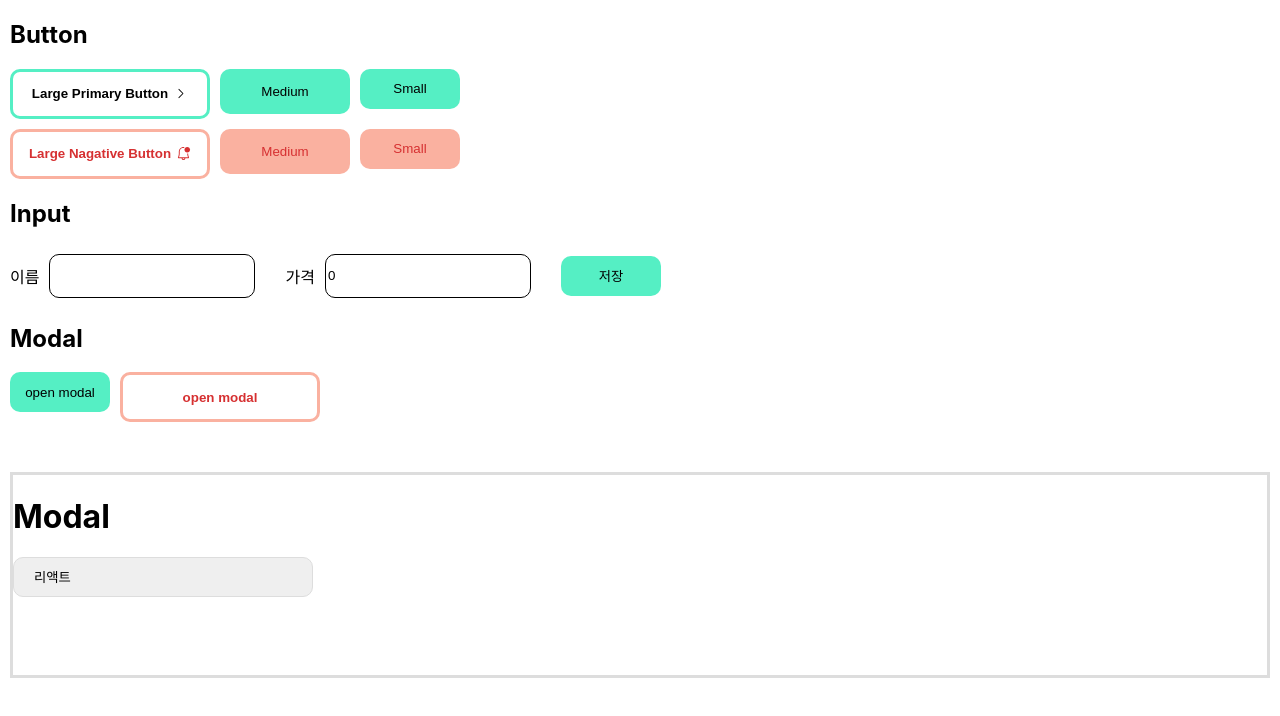
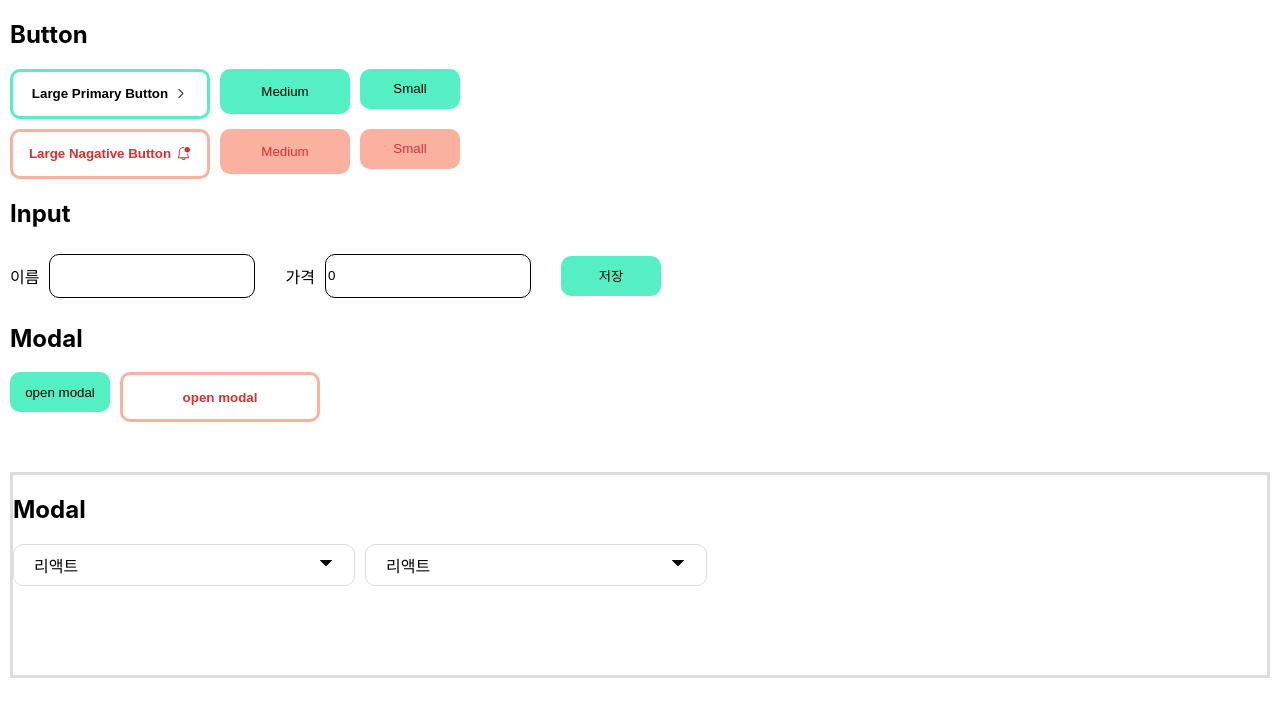
Before and after one commit to jwc406/assignment_Lv3, a React (Create React App) app: page / in a window 1280 px wide. Shown: the top 716 px of the page. Built offline with nearby package versions, Linux system fonts and the light colour scheme.

Commit message:
select 진행중

```diff
--- a/src/components/Select.jsx
+++ b/src/components/Select.jsx
@@ -1,9 +1,11 @@
-import React from "react";
+import React, { useState, useEffect, useRef } from "react";
 import { styled } from "styled-components";
-
 import { VscTriangleDown } from "react-icons/vsc";
 
-export default function Select() {
+export default function Select({ id, selectedOption, onOptionChange }) {
+  const [isOpen, setIsOpen] = useState(false);
+  const dropdownRef = useRef(null);
+
   const options = [
     { value: "react", name: "리액트" },
     { value: "Java", name: "자바" },
@@ -11,34 +13,92 @@ export default function Select() {
     { value: "reactNative", name: "리액트네이티브" },
   ];
 
+  useEffect(() => {
+    const handleClickOutside = (event) => {
+      if (dropdownRef.current && !dropdownRef.current.contains(event.target)) {
+        setIsOpen(false);
+      }
+    };
+
+    document.addEventListener("mousedown", handleClickOutside);
+
+    return () => {
+      document.removeEventListener("mousedown", handleClickOutside);
+    };
+  }, []);
+
+  const handleOptionChange = (option) => {
+    onOptionChange(option);
+    setIsOpen(false);
+  };
+
+  const toggleDropdown = () => {
+    setIsOpen((prevIsOpen) => !prevIsOpen);
+  };
+
   return (
-    <StSelectBox name="Frameworks">
-      <optgroup>
-        {options.map((option) => (
-          <option key={option.value} value={option.value}>
-            {option.name}
-          </option>
-        ))}
-      </optgroup>
-      <StIconWrapper>
-        <VscTriangleDown />
-      </StIconWrapper>
-    </StSelectBox>
+    <StSelectContainer id={id} ref={dropdownRef}>
+      <StSelectedOption onClick={toggleDropdown}>
+        {selectedOption
+          ? options.find((option) => option.value === selectedOption).name
+          : options[0].name}
+        <StDropdownIcon>
+          <VscTriangleDown />
+        </StDropdownIcon>
+      </StSelectedOption>
+      {isOpen && (
+        <StOptionsList>
+          {options.map((option) => (
+            <StOptionItem
+              key={option.value}
+              onClick={() => handleOptionChange(option)}
+            >
+              {option.name}
+            </StOptionItem>
+          ))}
+        </StOptionsList>
+      )}
+    </StSelectContainer>
   );
 }
 
-const StSelectBox = styled.select`
+const StSelectContainer = styled.div`
+  position: relative;
+`;
+
+const StSelectedOption = styled.div`
   width: 300px;
   height: 40px;
   padding: 0 20px;
   border-radius: 10px;
   border: 1px solid #dddddd;
-  appearance: none;
+  display: flex;
+  align-items: center;
+  justify-content: space-between;
+  cursor: pointer;
 `;
 
-const StIconWrapper = styled.div`
-  position: absolute;
-  top: 50%;
-  right: 10px;
-  transform: translateY(-50%);
+const StDropdownIcon = styled.div`
+  pointer-events: none;
 `;
+
+const StOptionsList = styled.ul`
+  width: 100%;
+  padding: 0;
+  margin-top: 10px;
+  list-style: none;
+  background-color: #ffffff;
+  border: 1px solid #dddddd;
+  border-radius: 10px;
+  box-shadow: 0px 2px 4px rgba(0, 0, 0, 0.1);
+  z-index: 2;
+`;
+
+const StOptionItem = styled.li`
+  padding: 10px 20px;
+  cursor: pointer;
+
+  &:hover {
+    background-color: #f5f5f5;
+  }
+`;
--- a/src/containers/SelectContainer.jsx
+++ b/src/containers/SelectContainer.jsx
@@ -1,20 +1,45 @@
-import React from "react";
+import React, { useState } from "react";
 import { styled } from "styled-components";
 
 import Select from "../components/Select";
 
 export default function SelectContainer() {
+  const [selectedOptions, setSelectedOptions] = useState({});
+
+  const handleOptionChange = (id, option) => {
+    setSelectedOptions((prevSelectedOptions) => ({
+      ...prevSelectedOptions,
+      [id]: option.value,
+    }));
+  };
+
   return (
     <StSectionContainer>
       <h1>Modal</h1>
-      <Select />
+      <StSelectWrapper>
+        <Select
+          id={0}
+          selectedOption={selectedOptions[0]}
+          onOptionChange={(option) => handleOptionChange(0, option)}
+        />
+        <Select
+          id={1}
+          selectedOption={selectedOptions[1]}
+          onOptionChange={(option) => handleOptionChange(1, option)}
+        />
+      </StSelectWrapper>
     </StSectionContainer>
   );
 }
 
-const StSectionContainer = styled.div`
+const StSectionContainer = styled.section`
   border: 3px solid #dddddd;
   margin-top: 50px;
   height: 200px;
   overflow: hidden;
 `;
+
+const StSelectWrapper = styled.div`
+  display: flex;
+  gap: 10px;
+`;
```
